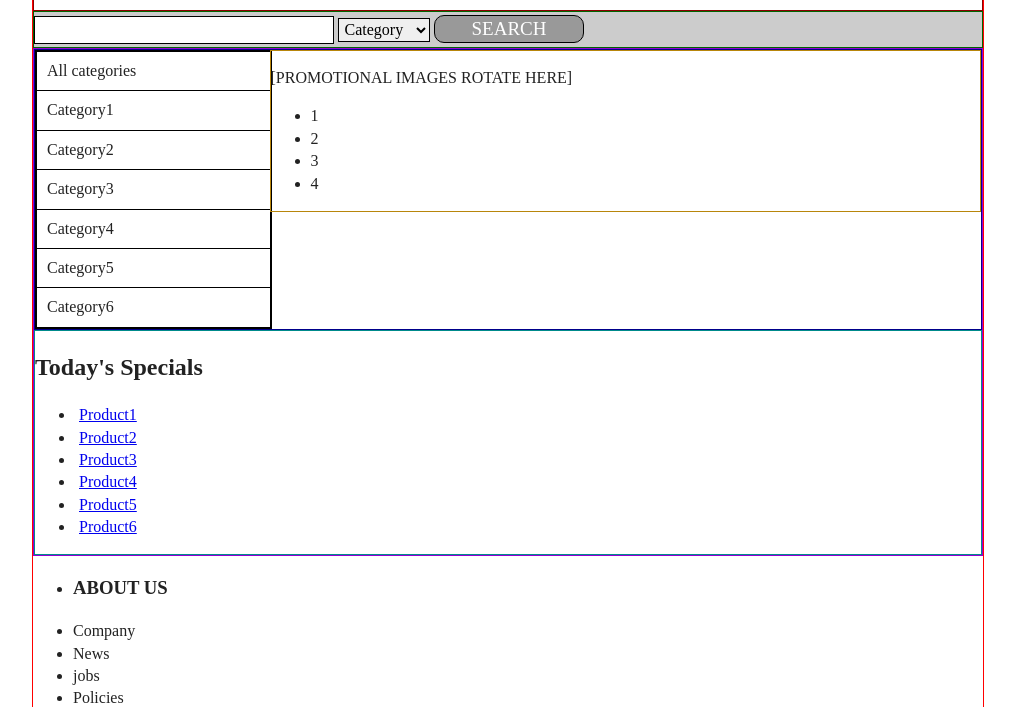
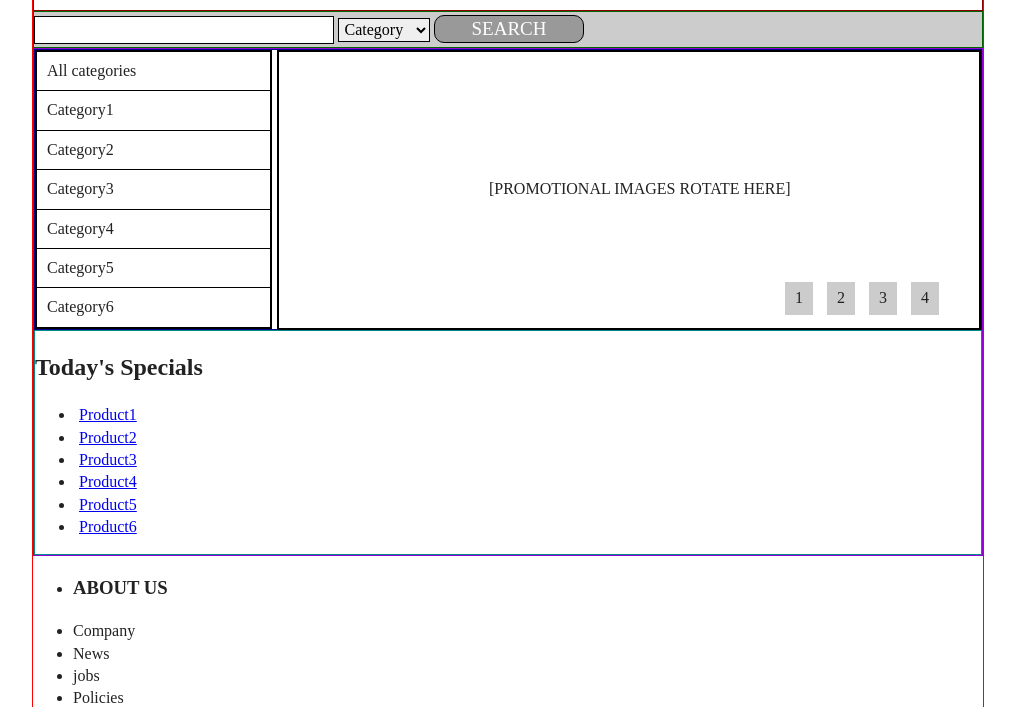
Before and after one commit to hoteaklee/css3, a plain HTML site: page project1/shopping1.html in a window 1280 px wide. Shown: the part 92-799 px from the top of the page, without its empty margins (132-1147 px from the left). Drawn offline with Linux system fonts and the light colour scheme.

Commit message:
프로젝트1 실습 man 로테이트

```diff
--- a/project1/shopping1.html
+++ b/project1/shopping1.html
@@ -84,11 +84,26 @@
     section:first-child aside ul li:last-child {
             border: none; }
 
-    /* 로테이트 이미지 - 테두리, 너비, 배치 위치 지정*/
-    section:first-child div {border: 1px solid darkgoldenrod;
-                width: 75%; position: absolute; right: 0px; top: 0px; }
+    /* 로테이트 이미지 - 테두리, 너비, 배치 위치, 높이 지정*/
+    section:first-child div {border: 2px solid black;
+                width: 74%; position: absolute; right: 0px; top: 0px;
+                height: 99%; }
+
+    /* 로테이트 텍스트 - 배치 위치 지정 */
+    section:first-child div p {position: absolute;
+                top: 40%; left: 30% }
+
+    /*버튼들 - 버튼 배치위치 지정 */
+    /* 버튼요소 - 버튼 배격색, 여백, 마진 지정 */
+    section:first-child div ul { list-style: none;
+            padding: 0; margin: 0;position: absolute;
+            bottom:3% ; right: 5%;}
+    section:first-child div ul li{ display: inline-block;
+            background: #cccccc; padding: 5px 10px; margin: 5px;}
 
     section:last-child {border: 1px solid darkcyan;}
+
+
 
 
 
```
